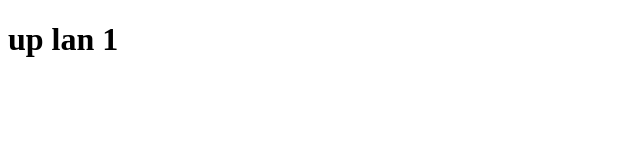
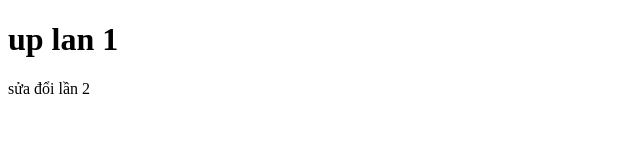
Before and after one commit to AstiArtKN/up_git1, a plain HTML site: page index.html in a window 1280 px wide. Shown: the whole page, without its empty margins (0-640 px from the left). Drawn offline with Linux system fonts and the light colour scheme.

Commit message:
thêm thẻ p

```diff
--- a/index.html
+++ b/index.html
@@ -7,5 +7,6 @@
   </head>
   <body>
     <h1>up lan 1</h1>
+    <p>sửa đổi lần 2</p>
   </body>
 </html>
```
